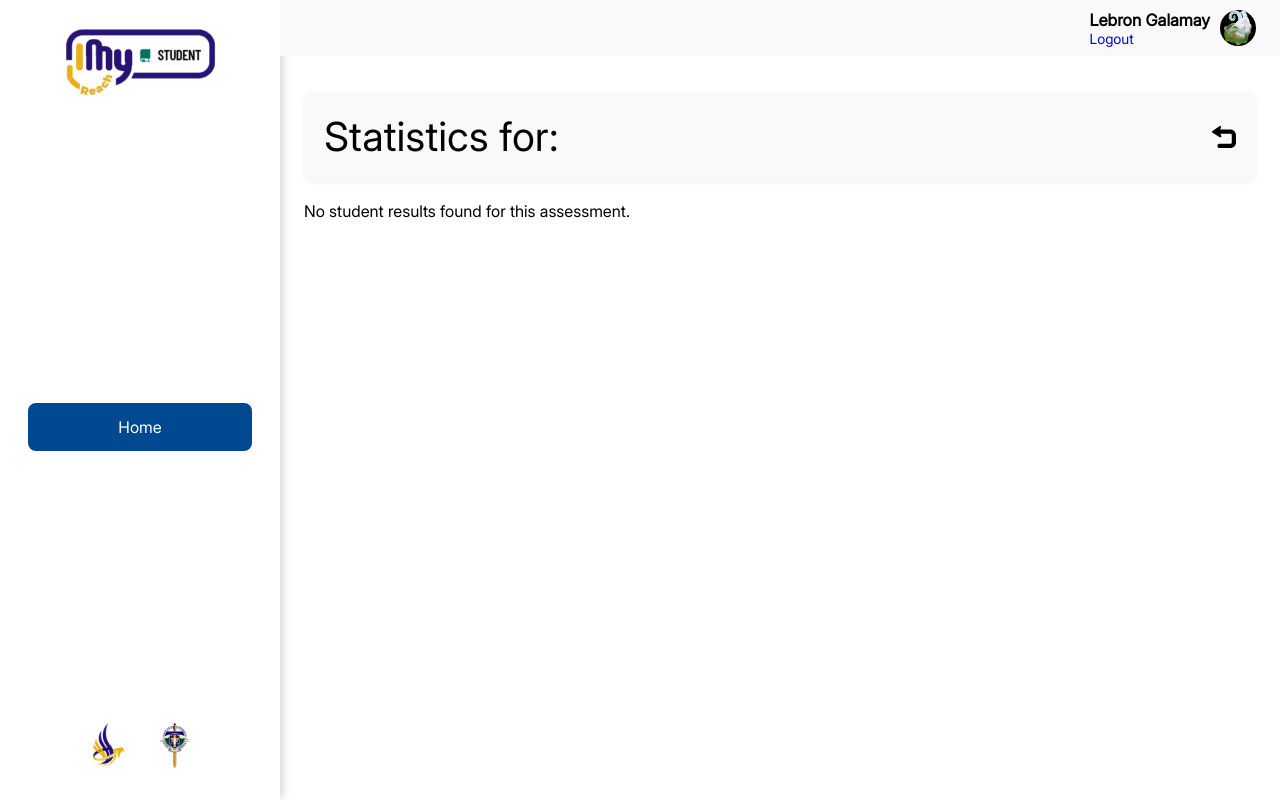
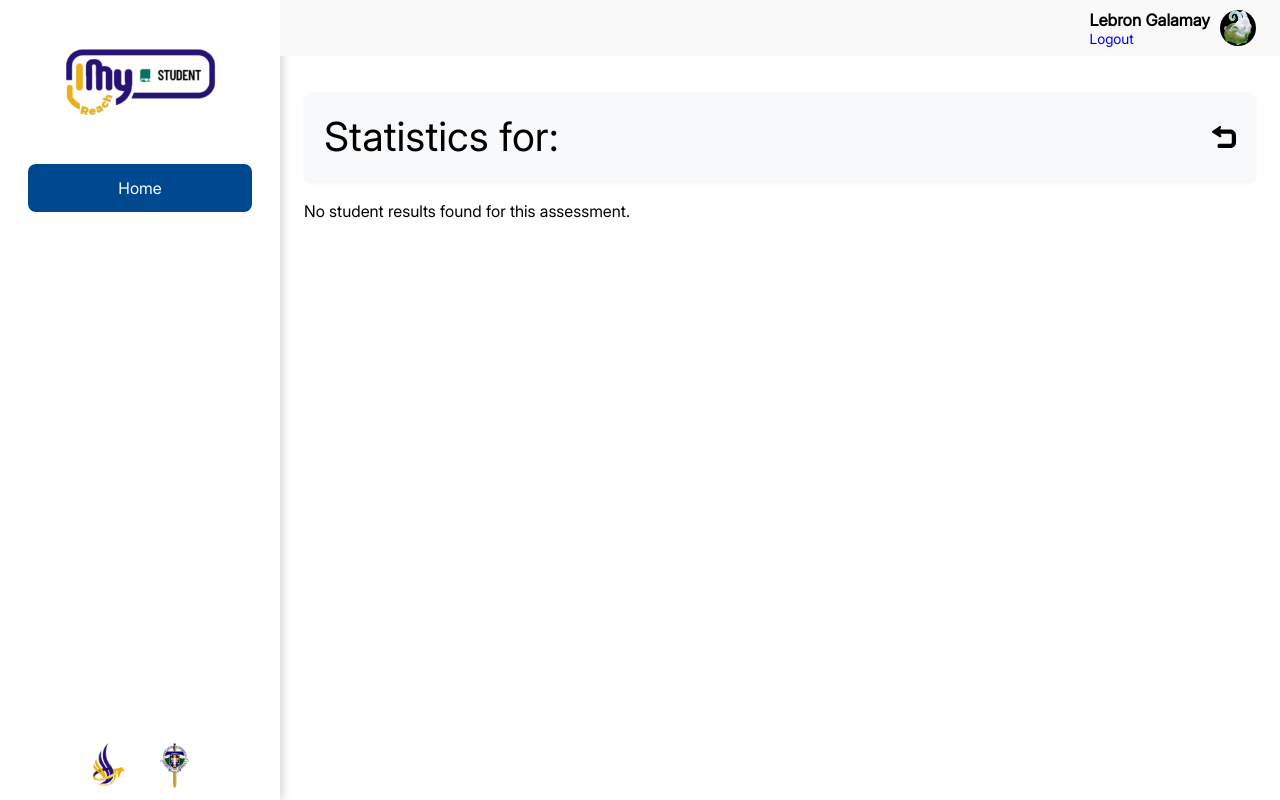
Before and after one commit to jantayag/CBT-intern, a PHP site: page /assessment_statistics.php in a window 1280 px wide. Run offline with PHP 8.4, Linux system fonts and the light colour scheme; a user stored in the database is signed in; data comes from the database, SQL or seed files in the repository.

Commit message:
fixed a table bug, fixed the ui of the sidebar

```diff
--- a/CRW/9467-crw/assessment_statistics.php
+++ b/CRW/9467-crw/assessment_statistics.php
@@ -67,8 +67,7 @@ $stmt->close();
         <main id="main">
             <div class="heading2">
                 <h1>Statistics for: <?php echo htmlspecialchars($assessmentTitle); ?></h1>
-                <img id="return-btn" src="img/return-button.svg" alt="return to classes page" onclick="window.location.href=history.back()">
-
+                <img id="return-btn" src="img/return-button.svg" alt="return to classes page" onclick="history.back()">
             </div>
 
 
--- a/CRW/9467-crw/php/assessment-queries/get_assessment_details.php
+++ b/CRW/9467-crw/php/assessment-queries/get_assessment_details.php
@@ -14,7 +14,7 @@ function getAssessmentDetails($assessment_id) {
 function getAssessmentQuestions($assessment_id) {
     global $conn;
 
-    $sql = "SELECT q.id, q.question_text, q.difficulty, q.points, q.type
+    $sql = "SELECT q.id, q.question_text, q.difficulty, q.points, q.type, q.image_path
             FROM assessment_questions aq
             INNER JOIN questions q ON aq.question_id = q.id
             WHERE aq.assessment_id = ?";
@@ -145,7 +145,7 @@ function displayAssessmentQuestions($questions, $assessment) {
                                 <td><?php echo htmlspecialchars(getCorrectAnswer($question['id'])); ?></td>
                                 <td>
                                     <?php
-                                        $imagePath = isset($question['image']) ? $question['image'] : '';
+                                       $imagePath = isset($question['image_path']) ? $question['image_path'] : '';
                                         echo $imagePath ? 'Yes' : 'None';
                                     ?>
                                 </td>
--- a/CRW/9467-crw/styles/sidebar.css
+++ b/CRW/9467-crw/styles/sidebar.css
@@ -4,15 +4,14 @@
 	left: 0;
 	width: 280px;
 	height: 100%;
-	background: #ffffff; /* fallback for --light */
+	background: #ffffff;
 	display: flex;
 	flex-direction: column;
-	justify-content: space-between;
 	align-items: center;
-	padding: 20px 0;
-	box-shadow: 2px 0 10px rgba(0,0,0,0.1);
+	padding-top: 40px;
+	box-shadow: 2px 0 10px rgba(0, 0, 0, 0.1);
+	overflow-y: auto;
 }
-
 #sidebar .brand img {
 	height: 80px;
 	width: auto;
@@ -24,16 +23,18 @@
 	display: flex;
 	flex-direction: column;
 	align-items: center;
+	flex-grow: 1;
 }
-
 #sidebar .side-menu {
 	width: 100%;
-	padding: 0;
+	padding: 0 0 20px;
 	margin: 0;
 	list-style: none;
 	display: flex;
 	flex-direction: column;
 	align-items: center;
+	justify-content: flex-start; /* Align menu items to top */
+	flex-grow: 1;
 }
 
 #sidebar .side-menu li {
--- a/CRW/9467-crw/view_assessment.php
+++ b/CRW/9467-crw/view_assessment.php
@@ -19,7 +19,7 @@ include('php/student-queries/get_question_points.php');
             <?php echo $score; ?> / <?php echo $total_score; ?>
             (<?php echo round(($score / $total_score) * 100, 1); ?>%)
             </h3>
-            <img id="return-btn" src="img/return-button.svg" alt="return to topic_assessments page" onclick="history.back()">'">
+            <img id="return-btn" src="img/return-button.svg" alt="return to topic_assessments page" onclick="history.back()">
 
         </div>
 
```
Also changed, not shown: CRW/9467-crw/php/student-queries/get_student_assessment_details.php (indentation only).
